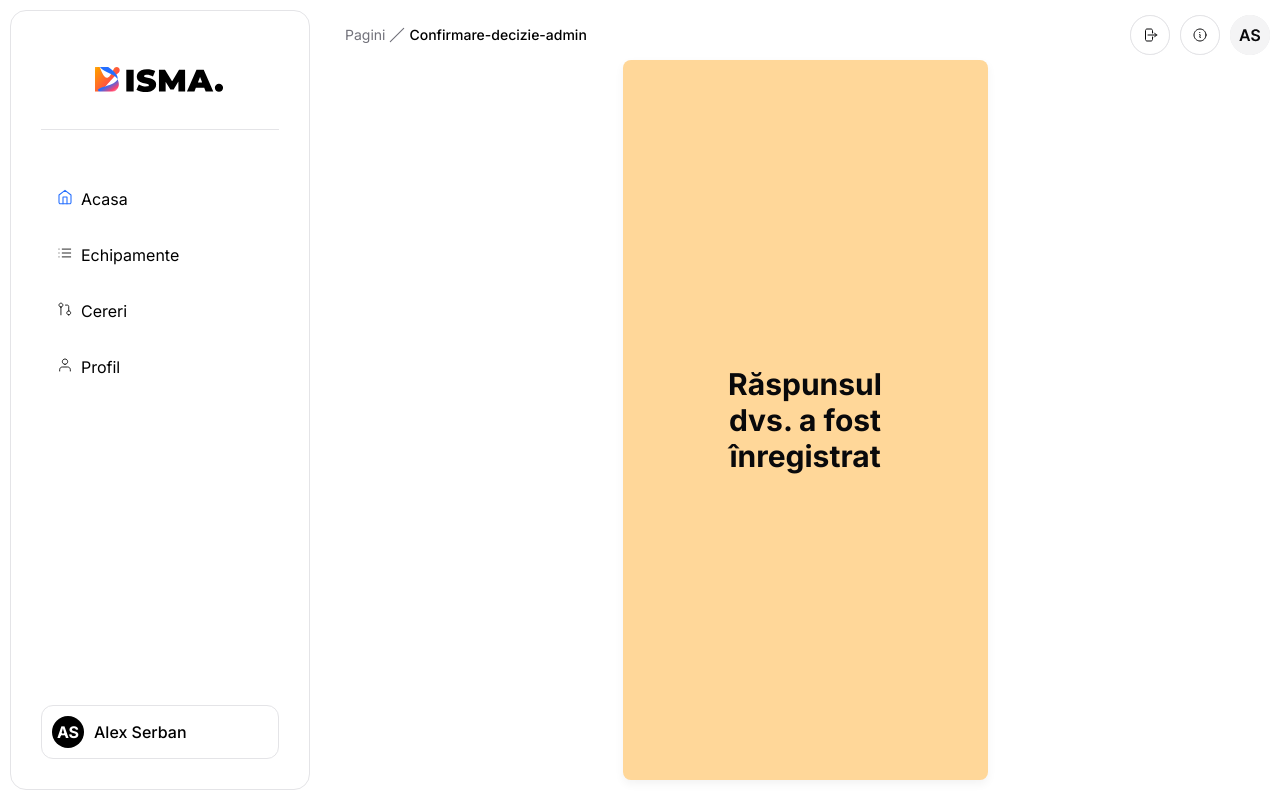
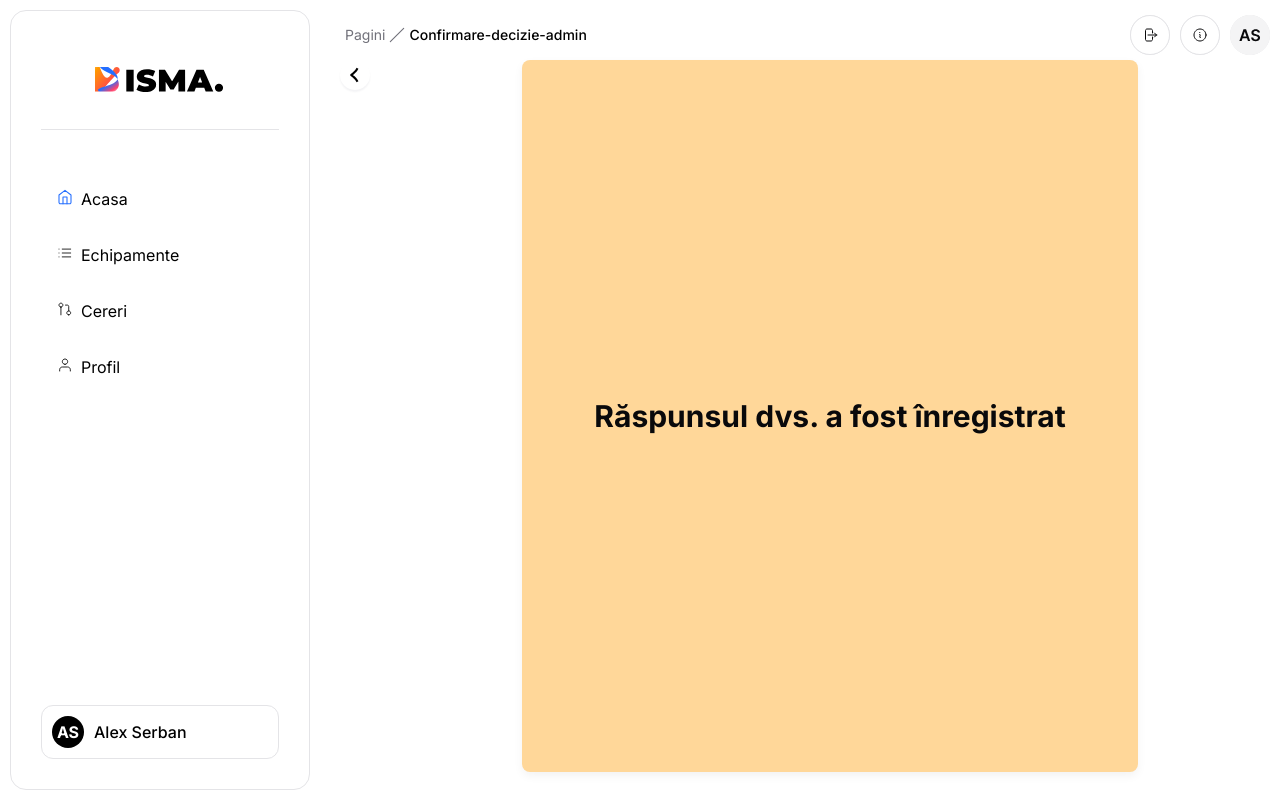
Before and after one commit to IP2B2/Front-End, a Next.js app: page /home/confirmare-decizie-admin in a window 1280 px wide. Built offline with nearby package versions, Linux system fonts and the light colour scheme.

Commit message:
#072_Modificare_pagina_task_#086

```diff
--- a/src/app/home/confirmare-decizie-admin/confirmDecisionAdmin.module.css
+++ b/src/app/home/confirmare-decizie-admin/confirmDecisionAdmin.module.css
@@ -1,8 +1,29 @@
+.layout {
+  display: flex;
+  flex-direction: row;
+  gap: 20px;
+}
+
+.backButtonWrapper {
+  width: 30px;
+  height: 30px;
+  flex-shrink: 0;
+
+  display: flex;
+  flex-direction: row;
+  align-items: center;
+  justify-content: center;
+
+  border-radius: 100%;
+  box-shadow: 0px 2px 2px 0px #000e330d;
+  box-sizing: border-box;
+}
+
 .container {
-  height: 90vh;
+  height: 89vh;
   width: 100%;
 
-  padding: 0px 100px;
+  padding: 0px;
 
   display: flex;
   justify-content: center;
@@ -13,11 +34,11 @@
 }
 
 .contentBox {
-  width: 50%;
+  width: 70%;
   height: 100%;
-  min-height: 300px;
+  min-height: 200px;
 
-  padding: 100px 80px;
+  padding: 5vh 5vw;
 
   display: flex;
   justify-content: center;
@@ -28,6 +49,19 @@
   box-shadow: 0 4px 10px rgba(0, 0, 0, 0.05);
 }
 
+@media (max-width: 1150px) {
+  .contentBox {
+    width: 90%;
+  }
+}
+
+@media (max-width: 860px) {
+  .contentBox {
+    width: 95%;
+    padding: 3vh 3vw;
+  }
+}
+
 .message {
   font-weight: bold;
   font-size: var(--font-size-lg);
--- a/src/app/home/confirmare-decizie-admin/page.js
+++ b/src/app/home/confirmare-decizie-admin/page.js
@@ -1,6 +1,7 @@
 'use client'
 
 import styles from './confirmDecisionAdmin.module.css';
+import { BackArrow } from '@/lib/components/globals/NavArrows';
 
 import { useEffect } from 'react';
 import { useRouter } from 'next/navigation';
@@ -17,9 +18,14 @@ export default function Page() {
   }, [router]);
 
   return (
-    <div className={styles.container}>
-      <div className={styles.contentBox}>
-        <div className={styles.message}>Răspunsul dvs. a fost înregistrat</div>
+    <div className={styles.layout}>
+      <div className={styles.backButtonWrapper}>
+        <BackArrow arrowSize={20} />
+      </div>
+      <div className={styles.container}>
+        <div className={styles.contentBox}>
+          <div className={styles.message}>Răspunsul dvs. a fost înregistrat</div>
+        </div>
       </div>
     </div>
 
```
